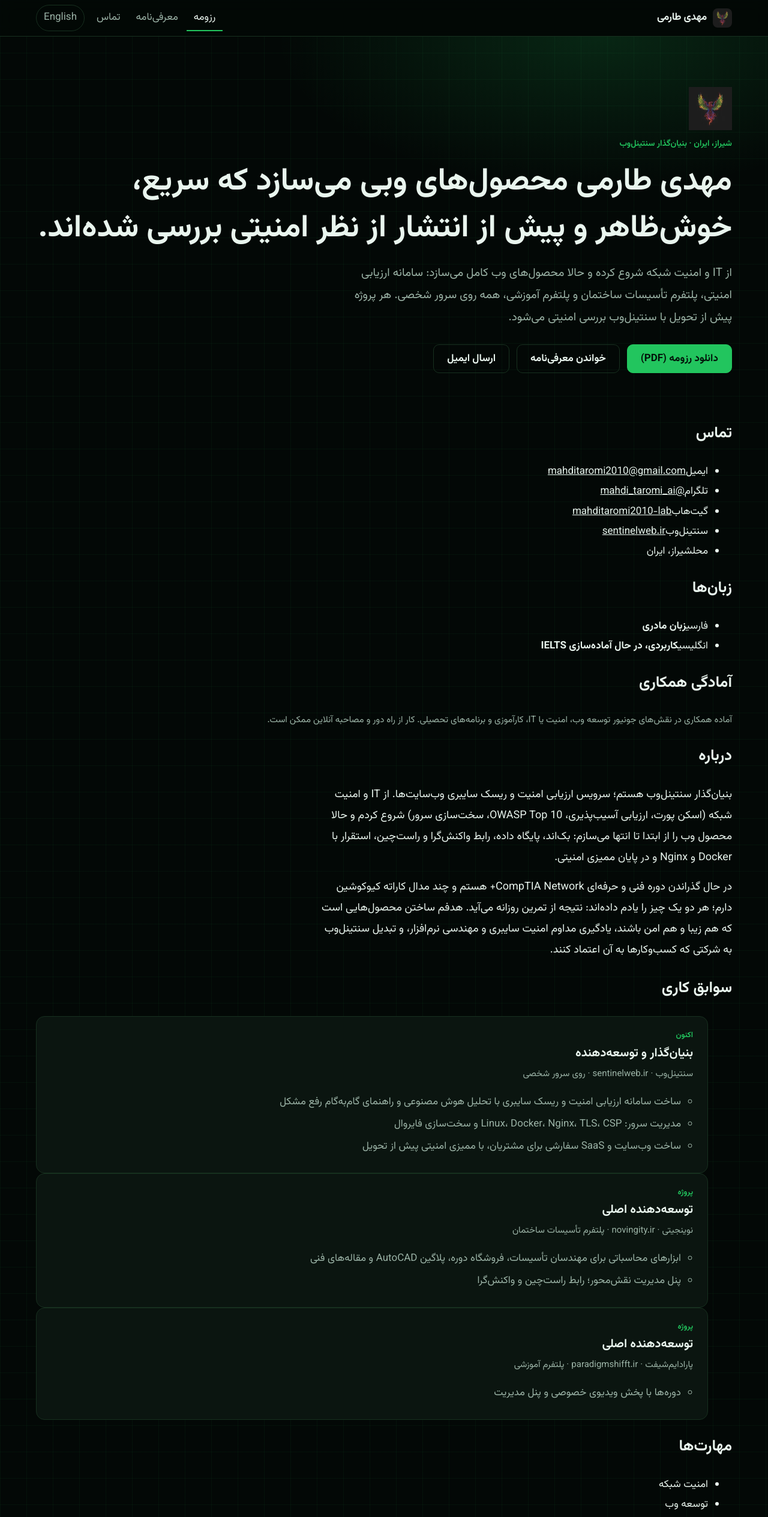
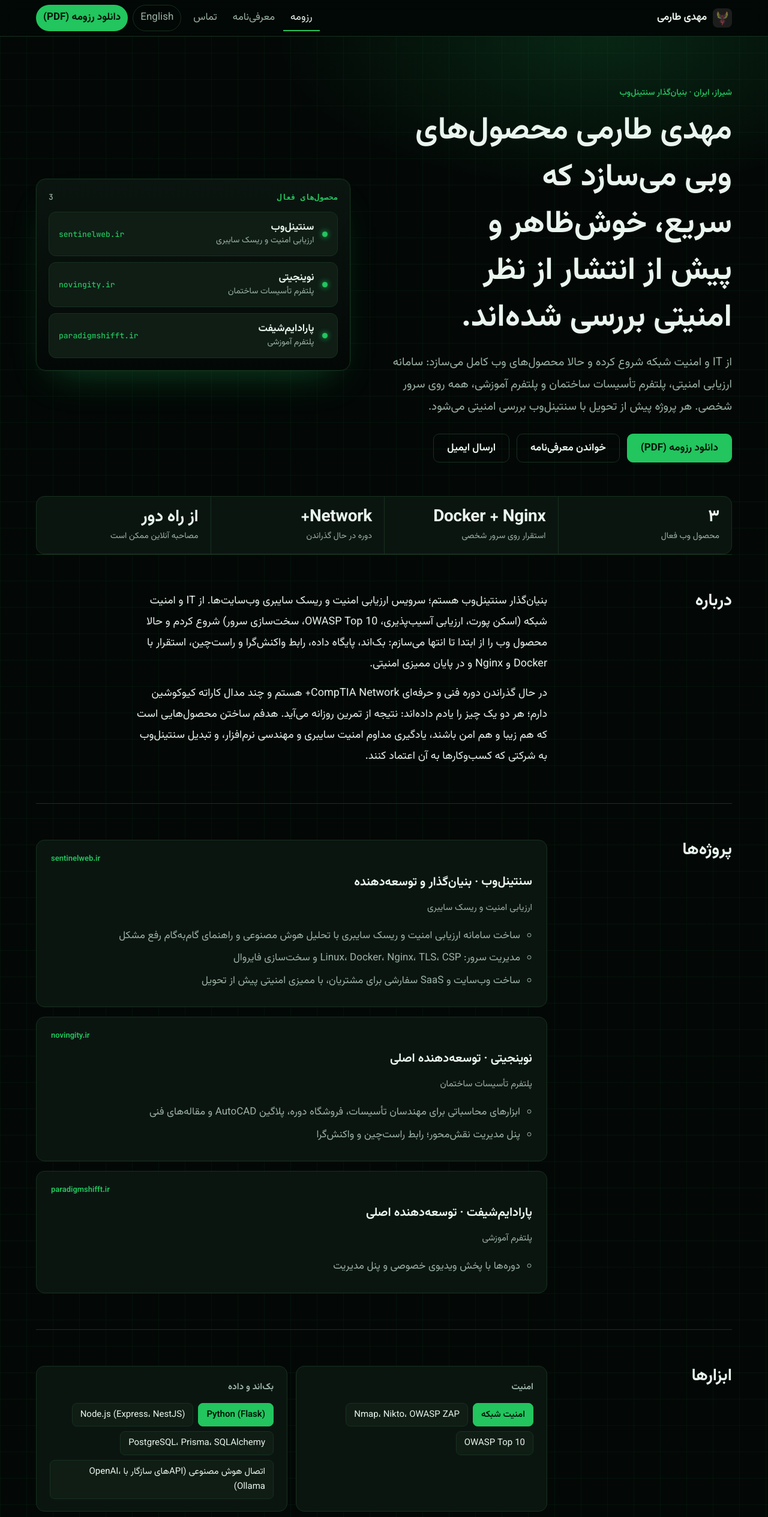
Before and after one commit to mahditaromi2010-lab/mahdi.taromi, a plain HTML site: page fa/index.html in a window 1280 px wide. Shown: the top 2529 px of the page at 60% size. Drawn offline with Linux system fonts and the light colour scheme.

Commit message:
Redesign: Persian pages

```diff
--- a/fa/index.html
+++ b/fa/index.html
@@ -24,18 +24,19 @@
 <body>
 <a class="skip" href="#main">رفتن به محتوا</a>
 <header class="top"><div class="wrap">
-  <a class="brand" href="../"><img src="../logo.webp" alt="" width="32" height="32">مهدی طارمی</a>
+  <a class="brand" href="../"><img src="../logo.webp" alt="" width="32" height="32"><span>مهدی طارمی</span></a>
   <nav aria-label="بخش‌ها">
     <a href="../" aria-current="page">رزومه</a>
     <a href="../fa/letter.html">معرفی‌نامه</a>
     <a href="../#contact">تماس</a>
     <a class="lang" href="../" lang="en" hreflang="en">English</a>
+    <a class="cv" href="../Mahdi_Taromi_CV.pdf" download>دانلود رزومه (PDF)</a>
   </nav>
 </div></header>
 
 <main id="main">
-<section class="hero"><div class="wrap"><div>
-  <img class="hero-logo" src="../logo.webp" alt="" width="72" height="72">
+<section class="hero"><div class="wrap hero-grid">
+  <div class="copy">
     <p class="eyebrow">شیراز، ایران · بنیان‌گذار سنتینل‌وب</p>
     <h1>مهدی طارمی محصول‌های وبی می‌سازد که سریع، خوش‌ظاهر و پیش از انتشار از نظر امنیتی بررسی شده‌اند.</h1>
     <p class="tagline">از IT و امنیت شبکه شروع کرده و حالا محصول‌های وب کامل می‌سازد: سامانه ارزیابی امنیتی، پلتفرم تأسیسات ساختمان و پلتفرم آموزشی، همه روی سرور شخصی. هر پروژه پیش از تحویل با سنتینل‌وب بررسی امنیتی می‌شود.</p>
@@ -44,27 +45,26 @@
       <a class="btn ghost" href="../fa/letter.html">خواندن معرفی‌نامه</a>
       <a class="btn ghost" href="mailto:mahditaromi2010@gmail.com">ارسال ایمیل</a>
     </div>
-</div></div></section>
+  </div>
+  <div class="panel"><p class="ph"><b>محصول‌های فعال</b><span>3</span></p><ul class="prod"><li><a href="https://sentinelweb.ir" rel="noopener"><span class="dot" aria-hidden="true"></span><span><strong>سنتینل‌وب</strong><small>ارزیابی امنیت و ریسک سایبری</small></span><code>sentinelweb.ir</code></a></li><li><a href="https://novingity.ir" rel="noopener"><span class="dot" aria-hidden="true"></span><span><strong>نوینجیتی</strong><small>پلتفرم تأسیسات ساختمان</small></span><code>novingity.ir</code></a></li><li><a href="https://paradigmshifft.ir" rel="noopener"><span class="dot" aria-hidden="true"></span><span><strong>پارادایم‌شیفت</strong><small>پلتفرم آموزشی</small></span><code>paradigmshifft.ir</code></a></li></ul></div>
+</div></section>
 
-<div class="wrap layout">
-<aside>
-  <div class="card" id="contact">
-    <h2>تماس</h2>
-    <ul><li><span class="k">ایمیل</span><a href="mailto:mahditaromi2010@gmail.com">mahditaromi2010@gmail.com</a></li><li><span class="k">تلگرام</span><a href="https://t.me/mahdi_taromi_ai" rel="noopener">@mahdi_taromi_ai</a></li><li><span class="k">گیت‌هاب</span><a href="https://github.com/mahditaromi2010-lab" rel="noopener">mahditaromi2010-lab</a></li><li><span class="k">سنتینل‌وب</span><a href="https://sentinelweb.ir" rel="noopener">sentinelweb.ir</a></li><li><span class="k">محل</span><span>شیراز، ایران</span></li></ul>
-    <h2>زبان‌ها</h2>
-    <ul><li class="lvl"><span>فارسی</span><b>زبان مادری</b></li><li class="lvl"><span>انگلیسی</span><b>کاربردی، در حال آماده‌سازی IELTS</b></li></ul>
-    <h2>آمادگی همکاری</h2>
-    <p style="margin:0;color:var(--muted);font-size:15px">آماده همکاری در نقش‌های جونیور توسعه وب، امنیت یا IT، کارآموزی و برنامه‌های تحصیلی. کار از راه دور و مصاحبه آنلاین ممکن است.</p>
-  </div>
-</aside>
-<div>
-  <section class="block prose" id="profile"><h2>درباره</h2><p>بنیان‌گذار سنتینل‌وب هستم؛ سرویس ارزیابی امنیت و ریسک سایبری وب‌سایت‌ها. از IT و امنیت شبکه (اسکن پورت، ارزیابی آسیب‌پذیری، OWASP Top 10، سخت‌سازی سرور) شروع کردم و حالا محصول وب را از ابتدا تا انتها می‌سازم: بک‌اند، پایگاه داده، رابط واکنش‌گرا و راست‌چین، استقرار با Docker و Nginx و در پایان ممیزی امنیتی.</p><p>در حال گذراندن دوره فنی و حرفه‌ای CompTIA Network+ هستم و چند مدال کاراته کیوکوشین دارم؛ هر دو یک چیز را یادم داده‌اند: نتیجه از تمرین روزانه می‌آید. هدفم ساختن محصول‌هایی است که هم زیبا و هم امن باشند، یادگیری مداوم امنیت سایبری و مهندسی نرم‌افزار، و تبدیل سنتینل‌وب به شرکتی که کسب‌وکارها به آن اعتماد کنند.</p></section>
-  <section class="block" id="experience"><h2>سوابق کاری</h2><ol class="jobs"><li class="job"><div class="when">اکنون</div><h3>بنیان‌گذار و توسعه‌دهنده</h3><p class="org">سنتینل‌وب · sentinelweb.ir · روی سرور شخصی</p><ul><li>ساخت سامانه ارزیابی امنیت و ریسک سایبری با تحلیل هوش مصنوعی و راهنمای گام‌به‌گام رفع مشکل</li><li>مدیریت سرور: Linux، Docker، Nginx، TLS، CSP و سخت‌سازی فایروال</li><li>ساخت وب‌سایت و SaaS سفارشی برای مشتریان، با ممیزی امنیتی پیش از تحویل</li></ul></li><li class="job"><div class="when">پروژه</div><h3>توسعه‌دهنده اصلی</h3><p class="org">نوینجیتی · novingity.ir · پلتفرم تأسیسات ساختمان</p><ul><li>ابزارهای محاسباتی برای مهندسان تأسیسات، فروشگاه دوره، پلاگین AutoCAD و مقاله‌های فنی</li><li>پنل مدیریت نقش‌محور؛ رابط راست‌چین و واکنش‌گرا</li></ul></li><li class="job"><div class="when">پروژه</div><h3>توسعه‌دهنده اصلی</h3><p class="org">پارادایم‌شیفت · paradigmshifft.ir · پلتفرم آموزشی</p><ul><li>دوره‌ها با پخش ویدیوی خصوصی و پنل مدیریت</li></ul></li></ol></section>
-  <section class="block" id="skills"><h2>مهارت‌ها</h2><ul class="chips"><li class="strong">امنیت شبکه</li><li class="strong">توسعه وب</li><li class="strong">Python (Flask)</li><li>Node.js (Express، NestJS)</li><li>Next.js</li><li>Tailwind، طراحی راست‌چین</li><li>PostgreSQL، Prisma، SQLAlchemy</li><li>Nmap، Nikto، OWASP ZAP</li><li>OWASP Top 10</li><li>Linux (Ubuntu، WSL)</li><li>Docker، Nginx</li><li>GitHub Actions</li><li>اتصال هوش مصنوعی (APIهای سازگار با OpenAI، Ollama)</li></ul></section>
-  <section class="block" id="education"><h2>تحصیلات</h2><div class="edu"><h3>دوره CompTIA Network+ (در حال گذراندن)</h3><p>سازمان فنی و حرفه‌ای، ایران</p><p>توسعه وب و امنیت را خودآموز یاد گرفته‌ام و با محصول‌های منتشرشده اثبات می‌کنم</p></div></section>
-  <section class="block" id="certificates"><h2>گواهی‌ها و دوره‌ها</h2><ul class="certs"><li><span class="yr">اکنون</span><div>دوره فنی و حرفه‌ای Network+<small>در حال گذراندن</small></div></li><li><span class="yr">ورزش</span><div>مدال‌های کاراته کیوکوشین (چند مدال)<small>کاراته کیوکوشین</small></div></li></ul></section>
+<div class="wrap">
+<h2 class="sr-only" style="position:absolute;width:1px;height:1px;overflow:hidden;clip:rect(0 0 0 0)">در یک نگاه</h2>
+<ul class="stats"><li><b>۳</b><span>محصول وب فعال</span></li><li><b>Docker + Nginx</b><span>استقرار روی سرور شخصی</span></li><li><b>Network+</b><span>دوره در حال گذراندن</span></li><li><b>از راه دور</b><span>مصاحبه آنلاین ممکن است</span></li></ul>
 
-</div>
+<section class="sec" id="profile"><h2>درباره</h2><div class="prose"><p>بنیان‌گذار سنتینل‌وب هستم؛ سرویس ارزیابی امنیت و ریسک سایبری وب‌سایت‌ها. از IT و امنیت شبکه (اسکن پورت، ارزیابی آسیب‌پذیری، OWASP Top 10، سخت‌سازی سرور) شروع کردم و حالا محصول وب را از ابتدا تا انتها می‌سازم: بک‌اند، پایگاه داده، رابط واکنش‌گرا و راست‌چین، استقرار با Docker و Nginx و در پایان ممیزی امنیتی.</p><p>در حال گذراندن دوره فنی و حرفه‌ای CompTIA Network+ هستم و چند مدال کاراته کیوکوشین دارم؛ هر دو یک چیز را یادم داده‌اند: نتیجه از تمرین روزانه می‌آید. هدفم ساختن محصول‌هایی است که هم زیبا و هم امن باشند، یادگیری مداوم امنیت سایبری و مهندسی نرم‌افزار، و تبدیل سنتینل‌وب به شرکتی که کسب‌وکارها به آن اعتماد کنند.</p></div></section>
+<section class="sec" id="experience"><h2>پروژه‌ها</h2><ol class="tl"><li class="job proj"><div class="when">sentinelweb.ir</div><h3><a href="https://sentinelweb.ir" rel="noopener">سنتینل‌وب</a> · بنیان‌گذار و توسعه‌دهنده</h3><p class="org">ارزیابی امنیت و ریسک سایبری</p><ul><li>ساخت سامانه ارزیابی امنیت و ریسک سایبری با تحلیل هوش مصنوعی و راهنمای گام‌به‌گام رفع مشکل</li><li>مدیریت سرور: Linux، Docker، Nginx، TLS، CSP و سخت‌سازی فایروال</li><li>ساخت وب‌سایت و SaaS سفارشی برای مشتریان، با ممیزی امنیتی پیش از تحویل</li></ul></li><li class="job proj"><div class="when">novingity.ir</div><h3><a href="https://novingity.ir" rel="noopener">نوینجیتی</a> · توسعه‌دهنده اصلی</h3><p class="org">پلتفرم تأسیسات ساختمان</p><ul><li>ابزارهای محاسباتی برای مهندسان تأسیسات، فروشگاه دوره، پلاگین AutoCAD و مقاله‌های فنی</li><li>پنل مدیریت نقش‌محور؛ رابط راست‌چین و واکنش‌گرا</li></ul></li><li class="job proj"><div class="when">paradigmshifft.ir</div><h3><a href="https://paradigmshifft.ir" rel="noopener">پارادایم‌شیفت</a> · توسعه‌دهنده اصلی</h3><p class="org">پلتفرم آموزشی</p><ul><li>دوره‌ها با پخش ویدیوی خصوصی و پنل مدیریت</li></ul></li></ol></section>
+<section class="sec" id="skills"><h2>ابزارها</h2><div class="skills"><div class="sg"><h3>امنیت</h3><ul><li class="strong">امنیت شبکه</li><li>Nmap، Nikto، OWASP ZAP</li><li>OWASP Top 10</li></ul></div><div class="sg"><h3>بک‌اند و داده</h3><ul><li class="strong">Python (Flask)</li><li>Node.js (Express، NestJS)</li><li>PostgreSQL، Prisma، SQLAlchemy</li><li>اتصال هوش مصنوعی (APIهای سازگار با OpenAI، Ollama)</li></ul></div><div class="sg"><h3>فرانت‌اند</h3><ul><li class="strong">توسعه وب</li><li>Next.js</li><li>Tailwind، طراحی راست‌چین</li></ul></div><div class="sg"><h3>زیرساخت</h3><ul><li>Linux (Ubuntu، WSL)</li><li>Docker، Nginx</li><li>GitHub Actions</li></ul></div></div></section>
+<section class="sec" id="process"><h2>از ایده تا انتشار بررسی‌شده</h2><ol class="steps"><li><h3>ساخت</h3><p>بک‌اند، پایگاه داده و رابط واکنش‌گرای راست‌چین.</p></li><li><h3>استقرار</h3><p>Docker، Nginx و TLS روی سرور شخصی.</p></li><li><h3>سخت‌سازی</h3><p>CSP، فایروال و سخت‌سازی سرور.</p></li><li><h3>ممیزی</h3><p>هر پروژه پیش از تحویل با سنتینل‌وب بررسی می‌شود.</p></li></ol></section>
+<section class="sec" id="education"><h2>تحصیلات</h2><div class="two"><div class="edu"><h3>دوره CompTIA Network+ (در حال گذراندن)</h3><p>سازمان فنی و حرفه‌ای، ایران</p><p>توسعه وب و امنیت را خودآموز یاد گرفته‌ام و با محصول‌های منتشرشده اثبات می‌کنم</p></div><ul class="certs" aria-label="آموزش و مدال‌ها"><li><span class="yr">اکنون</span><div>دوره فنی و حرفه‌ای Network+<small>در حال گذراندن</small></div></li><li><span class="yr">ورزش</span><div>مدال‌های کاراته کیوکوشین (چند مدال)<small>کاراته کیوکوشین</small></div></li></ul></div></section>
+
+<section class="band" id="contact" aria-labelledby="cta-h">
+  <div><h2 id="cta-h">محصول وب امن و سریع می‌خواهید؟</h2><p>بنویسید چه می‌سازید؛ با یک برنامه و چک‌لیست امنیتی پاسخ می‌دهم.</p>
+    <p style="margin-top:20px"><a class="btn" href="mailto:mahditaromi2010@gmail.com">ارسال ایمیل</a></p></div>
+  <ul class="contacts"><li><span class="k">ایمیل</span><a href="mailto:mahditaromi2010@gmail.com">mahditaromi2010@gmail.com</a></li><li><span class="k">تلگرام</span><a href="https://t.me/mahdi_taromi_ai" rel="noopener">@mahdi_taromi_ai</a></li><li><span class="k">گیت‌هاب</span><a href="https://github.com/mahditaromi2010-lab" rel="noopener">mahditaromi2010-lab</a></li><li><span class="k">سنتینل‌وب</span><a href="https://sentinelweb.ir" rel="noopener">sentinelweb.ir</a></li><li><span class="k">محل</span><span class="v">شیراز، ایران</span></li></ul>
+</section>
+<div class="meta"><div class="box"><h3>زبان‌ها</h3><ul><li><span>فارسی</span><b>زبان مادری</b></li><li><span>انگلیسی</span><b>کاربردی، در حال آماده‌سازی IELTS</b></li></ul></div><div class="box"><h3>آمادگی همکاری</h3><p>آماده همکاری در نقش‌های جونیور توسعه وب، امنیت یا IT، کارآموزی و برنامه‌های تحصیلی. کار از راه دور و مصاحبه آنلاین ممکن است.</p></div></div>
 </div>
 </main>
 <footer class="foot"><div class="wrap"><p>مهدی طارمی · <a href="https://mahditaromi2010-lab.github.io/taromi-hub/fa/">سایت‌های خانواده طارمی</a></p></div></footer>
```
Also changed, not shown: fa/letter.html (+6 -20 lines). Lines whose indentation alone changed are shown as unchanged.
